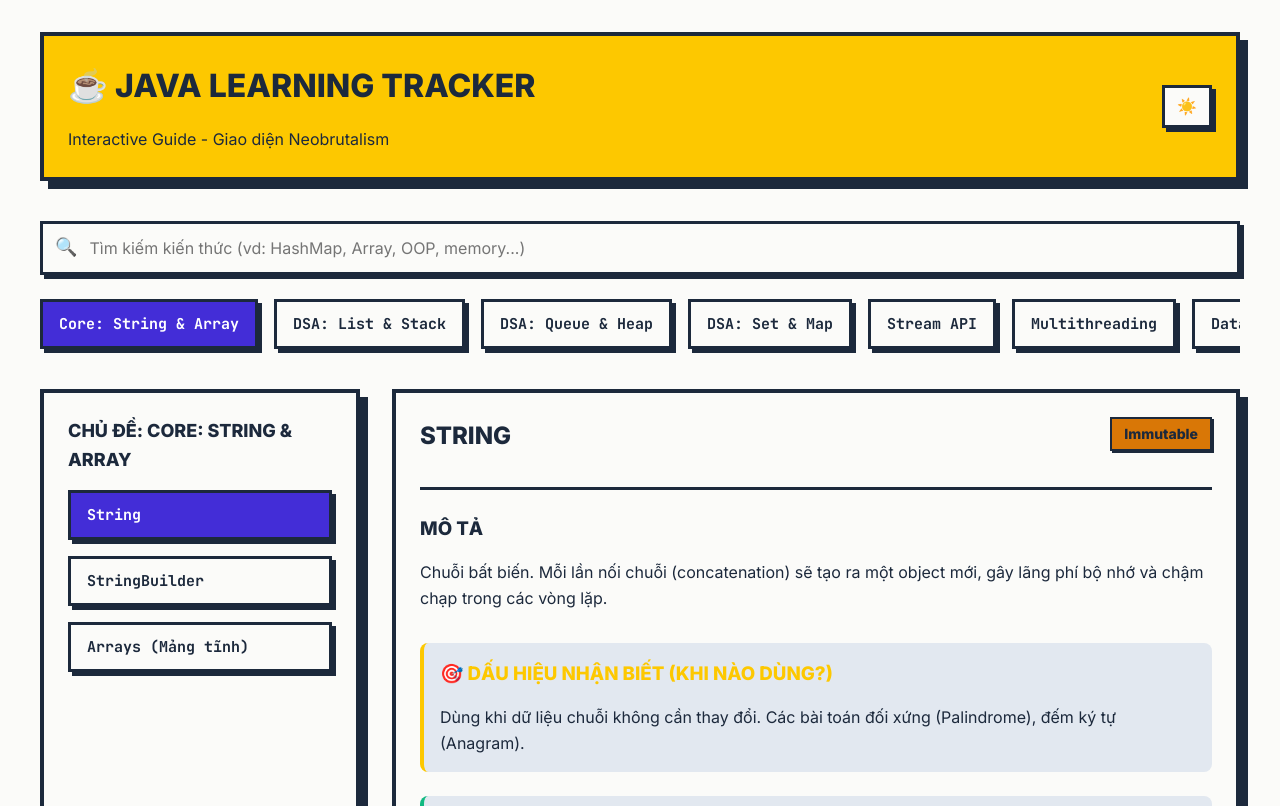
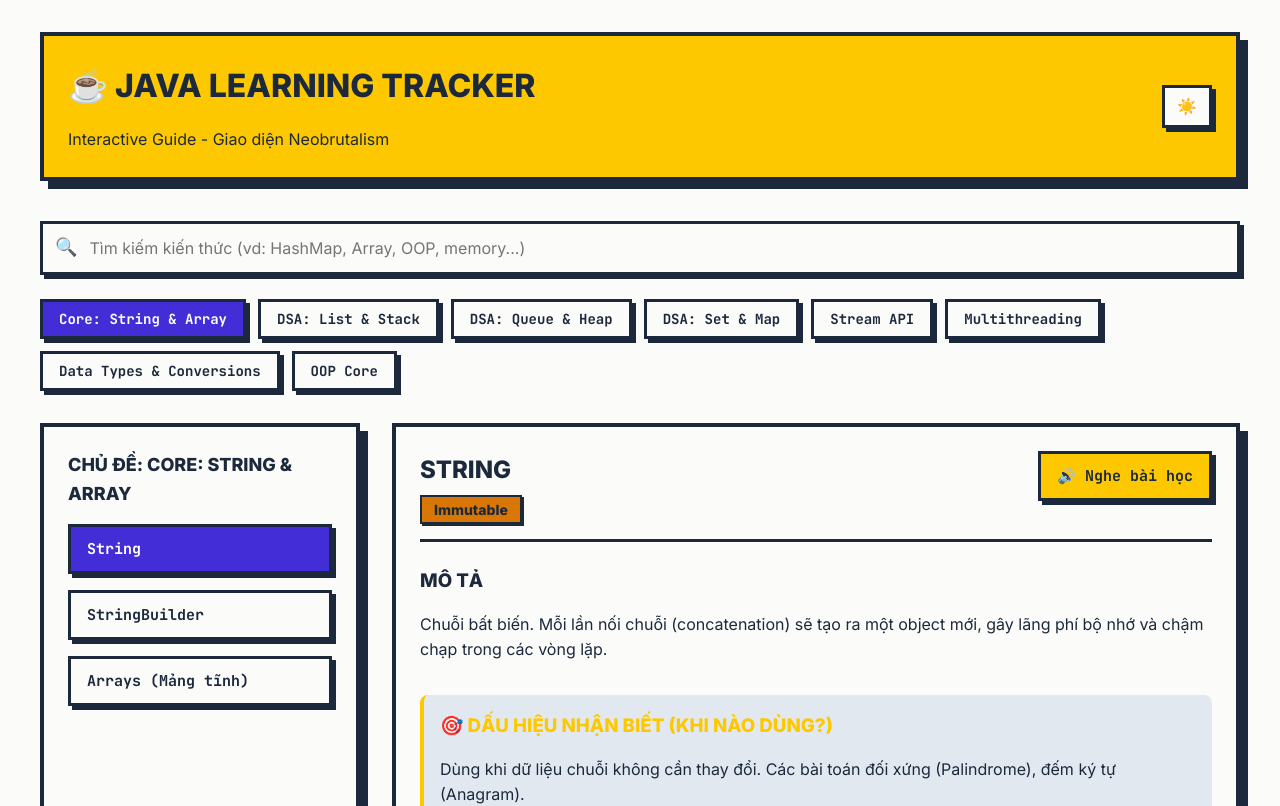
Before and after one commit to MixterTom/Java-Code, a React (Vite) app in the folder java-stream-react/: page / in a window 1280 px wide. Shown: the top 806 px of the page. Built offline with nearby package versions, Linux system fonts and the light colour scheme.

Commit message:
feat: implement content display component with text-to-speech functionality and neobrutalist styling

```diff
--- a/java-stream-react/src/components/CategoryTabs.jsx
+++ b/java-stream-react/src/components/CategoryTabs.jsx
@@ -1,13 +1,12 @@
 export default function CategoryTabs({ categories, activeCategory, onSelectCategory }) {
   return (
     <div className="category-container">
-      <div className="scroll-hint">Trượt ngang để xem thêm 👉</div>
-      <div className="category-tabs" style={{ display: 'flex', gap: '16px', marginBottom: '32px', overflowX: 'auto', paddingBottom: '8px' }}>
+      <div className="category-tabs" style={{ display: 'flex', flexWrap: 'wrap', gap: '12px', marginBottom: '32px' }}>
         {categories.map(category => (
           <button
             key={category}
             className={`btn ${activeCategory === category ? 'active' : ''}`}
-            style={{ width: 'auto', marginBottom: 0, whiteSpace: 'nowrap' }}
+            style={{ width: 'auto', marginBottom: 0, padding: '8px 16px', fontSize: '14px' }}
             onClick={() => onSelectCategory(category)}
           >
             {category}
--- a/java-stream-react/src/components/ContentArea.jsx
+++ b/java-stream-react/src/components/ContentArea.jsx
@@ -1,16 +1,49 @@
+import { useState, useEffect } from 'react';
 import MockWindow from './MockWindow';
+import { playTTS, stopTTS } from '../utils/ttsUtils';
 
 export default function ContentArea({ topic }) {
+  const [isSpeaking, setIsSpeaking] = useState(false);
+
+  // Hủy đọc khi chuyển sang bài khác hoặc tắt component
+  useEffect(() => {
+    stopTTS(setIsSpeaking);
+    return () => stopTTS();
+  }, [topic]);
+
+  const handleSpeak = () => {
+    if (isSpeaking) {
+      stopTTS(setIsSpeaking);
+    } else {
+      playTTS(topic, setIsSpeaking);
+    }
+  };
+
   if (!topic) return null;
 
   return (
     <main className="content">
       <div className="card bg-white">
-        <div className="card-header">
-          <h2>{topic.title}</h2>
-          <span className={`badge ${topic.type === 'Terminal' ? 'terminal' : ''}`}>
-            {topic.type}
-          </span>
+        <div className="card-header" style={{ display: 'flex', justifyContent: 'space-between', alignItems: 'flex-start', flexWrap: 'wrap', gap: '16px' }}>
+          <div>
+            <h2 style={{ marginBottom: '8px' }}>{topic.title}</h2>
+            <span className={`badge ${topic.type === 'Terminal' ? 'terminal' : ''}`}>
+              {topic.type}
+            </span>
+          </div>
+          <button
+            className="btn"
+            onClick={handleSpeak}
+            style={{
+              backgroundColor: isSpeaking ? 'var(--danger)' : 'var(--primary)',
+              color: isSpeaking ? 'white' : '#1C293C',
+              display: 'flex',
+              alignItems: 'center',
+              gap: '8px'
+            }}
+          >
+            {isSpeaking ? '⏹ Dừng đọc' : '🔊 Nghe bài học'}
+          </button>
         </div>
 
         <div className="section">
--- a/java-stream-react/src/index.css
+++ b/java-stream-react/src/index.css
@@ -16,6 +16,47 @@
   box-sizing: border-box;
   margin: 0;
   padding: 0;
+  scrollbar-width: thin;
+  scrollbar-color: var(--primary) var(--surface);
+}
+
+/* Custom Text Selection Highlight - Matching Neobrutalism Theme */
+::selection {
+  background-color: var(--primary);
+  color: #1C293C; /* Dark text for contrast against light theme primary yellow */
+}
+
+[data-theme="dark"] ::selection {
+  background-color: var(--primary);
+  color: #020617; /* Slate 950 text for contrast against dark theme primary yellow */
+}
+
+/* Custom Scrollbar - Matching Neobrutalism Design System */
+::-webkit-scrollbar {
+  width: 14px;
+  height: 14px;
+}
+
+::-webkit-scrollbar-track {
+  background: var(--surface);
+  border-left: 3px solid var(--border-color);
+  border-top: 3px solid var(--border-color); /* For horizontal scrollbars */
+}
+
+::-webkit-scrollbar-thumb {
+  background-color: var(--primary);
+  border: 3px solid var(--border-color);
+  border-radius: 0px; /* Sharp corners for neobrutalist look */
+}
+
+::-webkit-scrollbar-thumb:hover {
+  background-color: var(--secondary); /* Interactive transition color */
+}
+
+::-webkit-scrollbar-corner {
+  background: var(--surface);
+  border-top: 3px solid var(--border-color);
+  border-left: 3px solid var(--border-color);
 }
 
 html, body {
@@ -181,8 +222,9 @@ h1, h2, h3 {
 }
 .category-tabs::-webkit-scrollbar-thumb,
 .sidebar .button-group::-webkit-scrollbar-thumb {
-  background-color: var(--border-color);
-  border-radius: 4px;
+  background-color: var(--primary);
+  border: 2px solid var(--border-color);
+  border-radius: 0px;
 }
 
 @media (max-width: 480px) {
--- /dev/null
+++ b/java-stream-react/src/utils/ttsUtils.js
@@ -0,0 +1,156 @@
+// Hàm việt hóa các từ tiếng Anh (nhất là thuật ngữ IT) để TTS đọc chuẩn hơn
+export const fixEnglishPronunciation = (text) => {
+  let t = text;
+  const dict = {
+    '\\bHashMap\\b': 'hát máp',
+    '\\bTreeMap\\b': 'tri máp',
+    '\\bHashSet\\b': 'hát sét',
+    '\\bStringBuilder\\b': 'xờ-trinh biu-đờ',
+    '\\bString\\b': 'xờ-trinh',
+    '\\bArrayList\\b': 'a-rây lít',
+    '\\bLinkedList\\b': 'lin-kịt lít',
+    '\\bArrays?\\b': 'a-rây',
+    '\\bList\\b': 'lít',
+    '\\bStack\\b': 'xờ-tắc',
+    '\\bQueue\\b': 'kiu',
+    '\\bPriorityQueue\\b': 'pờ-rai-o-ri-ti kiu',
+    '\\bHeap\\b': 'híp',
+    '\\bMap\\b': 'máp',
+    '\\bSet\\b': 'sét',
+    '\\bOOP\\b': 'Ô Ô Pi',
+    '\\bboolean\\b': 'bu-liền',
+    '\\bbyte\\b': 'bai',
+    '\\bdouble\\b': 'đắp-bồ',
+    '\\bfloat\\b': 'phờ-lót',
+    '\\bchar\\b': 'cha',
+    '\\bObject\\b': 'óp-giếch',
+    '\\bClasses\\b': 'cờ-lát-xịt',
+    '\\bClass\\b': 'cờ-lát',
+    'O\\(1\\)': 'Ô Một',
+    'O\\(N\\)': 'Ô Nờ',
+    'O\\(log N\\)': 'Ô Lóc Nờ',
+    '\\bStream\\b': 'xờ-trim',
+    '\\bFilter\\b': 'phiu-tờ',
+    '\\bReduce\\b': 'rì-điu',
+    '\\bThread\\b': 'th-rét',
+    '\\bRunnable\\b': 'răn-nây-bồ',
+    '\\bInterface\\b': 'in-tơ-phây',
+    '\\bCollection\\b': 'cô-lếch-sần',
+    '\\bCode\\b': 'cốt',
+    '\\bImmutable\\b': 'im-miu-tây-bồ',
+    '\\bMutable\\b': 'miu-tây-bồ',
+    '\\bconcatenation\\b': 'con-cát-tê-nây-sần',
+    '\\bPalindrome\\b': 'pa-lin-đờ-rôm',
+    '\\bAnagrams?\\b': 'a-na-gờ-ram',
+    '\\bappend\\b': 'áp-pen',
+    '\\binsert\\b': 'in-sợt',
+    '\\bdeleteCharAt\\b': 'đi-lít-cha-át',
+    '\\breverse\\b': 'ri-vợt',
+    '\\btoString\\b': 'tu xờ-trinh',
+    '\\bamortized\\b': 'a-mô-tai',
+    '\\bCompression\\b': 'com-p-rét-sần',
+    '\\bDecode\\b': 'đi-cốt',
+    '\\bFixed Size\\b': 'phích xai',
+    '\\bTwo Pointers\\b': 'tu-poi-tờ',
+    '\\bSliding Window\\b': 'sờ-lai-đing uynh-đâu',
+    '\\bDynamic\\b': 'đai-na-mích',
+    '\\bindex\\b': 'in-đếch',
+    '\\bLRU Cache\\b': 'eo-a-diu-cát-sờ',
+    '\\bDoubly Linked\\b': 'đắp-bờ-li linh-kịt',
+    '\\bLIFO\\b': 'lai-phô',
+    '\\bFIFO\\b': 'phai-phô',
+    '\\bDFS\\b': 'đi-ép-ét',
+    '\\bBFS\\b': 'bi-ép-ét',
+    '\\bMonotonic\\b': 'mô-nô-tô-níc',
+    '\\bLevel Order Traversal\\b': 'le-vồ o-đờ tra-vơ-sồ',
+    '\\bMin\\b': 'min',
+    '\\bMax\\b': 'mác',
+    '\\bTop K\\b': 'tóp cây',
+    '\\bKey-Value\\b': 'ki va-liu',
+    '\\bKey\\b': 'ki',
+    '\\bValue\\b': 'va-liu',
+    '\\bTwo Sum\\b': 'tu săm',
+    '\\bfloorKey\\b': 'ph-lo-ki',
+    '\\bceilingKey\\b': 'xi-lin-ki',
+    '\\bRed-Black Tree\\b': 'rét-bờ-lắc tri',
+    '\\bUnique\\b': 'diu-níc',
+    '\\bPredicate\\b': 'p-rê-đi-cệt',
+    '\\bFunction\\b': 'phăng-sần',
+    '\\bBinaryOperator\\b': 'bai-na-ri o-pê-rây-tờ',
+    '\\bTerminal\\b': 'tơ-mi-nồ',
+    '\\bAggregation\\b': 'a-gờ-rê-gây-sần',
+    '\\bReporting\\b': 'ri-pọt-tinh',
+    '\\bConcurrency\\b': 'con-cơ-rần-xi',
+    '\\bdeadlock\\b': 'đét-lóc',
+    '\\brace condition\\b': 'rây con-đi-sần',
+    '\\bthread pool\\b': 'th-rét-pun',
+    '\\boverflow\\b': 'ô-vờ-ph-lâu',
+    '\\bBit Manipulation\\b': 'bít ma-ni-pu-lây-sần',
+    '\\bPrefix\\b': 'p-ri-phích',
+    '\\bHex\\b': 'héc',
+    '\\bOctal\\b': 'óc-tồ',
+    '\\bBinary\\b': 'bai-na-ri',
+    '\\bDecimal\\b': 'đe-xi-mồ',
+    '\\bEncapsulation\\b': 'en-cáp-su-lây-sần',
+    '\\bInheritance\\b': 'in-he-ri-tần',
+    '\\bPolymorphism\\b': 'pô-li-mo-phi-dầm',
+    '\\bAbstraction\\b': 'áp-x-trắc-sần',
+    '\\bSystem Design\\b': 'xít-tầm đi-zai',
+    '\\bAbstract\\b': 'áp-x-trắc',
+    '\\bOverloading\\b': 'ô-vờ-lốt-đinh',
+    '\\bOverriding\\b': 'ô-vờ-rai-đinh'
+  };
+
+  for (const [key, val] of Object.entries(dict)) {
+    t = t.replace(new RegExp(key, 'gi'), val);
+  }
+  return t;
+};
+
+export const playTTS = (topic, setIsSpeaking) => {
+  if (!('speechSynthesis' in window)) {
+    alert("Trình duyệt của bạn không hỗ trợ tính năng đọc văn bản.");
+    return;
+  }
+
+  const rawText = `
+    Chủ đề: ${topic.title}.
+    Phần mô tả: ${topic.description}.
+    ${topic.interviewSignals ? `Dấu hiệu nhận biết khi phỏng vấn: ${topic.interviewSignals}.` : ''}
+    ${topic.practiceProblems ? `Các bài tập cần luyện tập: ${topic.practiceProblems}.` : ''}
+    ${topic.memoryTrick ? `Mẹo nhớ nhanh: ${topic.memoryTrick.replace('🧠', '')}` : ''}
+  `;
+
+  const textToSpeak = fixEnglishPronunciation(rawText);
+
+  const utterance = new SpeechSynthesisUtterance(textToSpeak);
+  utterance.lang = 'vi-VN'; // Đọc tiếng Việt
+
+  const voices = window.speechSynthesis.getVoices();
+  const viVoices = voices.filter(v => v.lang.includes('vi'));
+
+  if (viVoices.length > 0) {
+    const hoaiMyVoice = viVoices.find(v => v.name.includes('HoaiMy') || v.name.includes('Hoài My'));
+    const premiumVoice = viVoices.find(v =>
+      v.name.toLowerCase().includes('natural') ||
+      v.name.includes('Online') ||
+      v.name.includes('Google')
+    );
+    utterance.voice = hoaiMyVoice || premiumVoice || viVoices[0];
+  }
+
+  utterance.rate = 0.95;
+  utterance.onend = () => setIsSpeaking(false);
+
+  setIsSpeaking(true);
+  window.speechSynthesis.speak(utterance);
+};
+
+export const stopTTS = (setIsSpeaking) => {
+  if ('speechSynthesis' in window) {
+    window.speechSynthesis.cancel();
+  }
+  if (setIsSpeaking) {
+    setIsSpeaking(false);
+  }
+};
```
